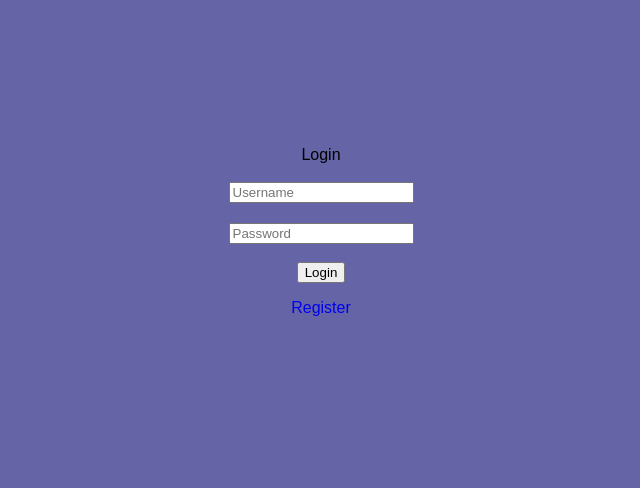
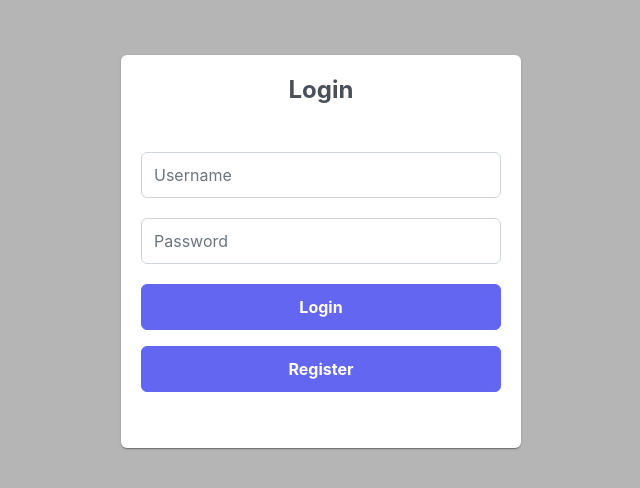
Before and after one commit to iandppl/Account-Management-Frontend, a React (Create React App) app: page /register in a window 1280 px wide. Shown: the top 488 px of the page, without its empty margins (319-959 px from the left). Built offline with nearby package versions, Linux system fonts and the light colour scheme.

Commit message:
updated app to use prime react theme

```diff
--- a/package.json
+++ b/package.json
@@ -9,9 +9,12 @@
     "@types/node": "^17.0.23",
     "@types/react": "^17.0.43",
     "@types/react-dom": "^17.0.14",
+    "bootstrap": "^5.1.3",
     "npm": "^8.6.0",
+    "primeicons": "^5.0.0",
     "primereact": "^8.0.0-rc.1",
     "react": "^18.0.0",
+    "react-bootstrap": "^2.2.3",
     "react-dom": "^18.0.0",
     "react-router": "^6.3.0",
     "react-router-dom": "^6.3.0",
--- a/src/App.tsx
+++ b/src/App.tsx
@@ -6,6 +6,11 @@ import { Routes, Route } from "react-router-dom";
 import Login from "./component/auth/Login.tsx";
 import Register from "./component/auth/Register.tsx";
 import HomePage from "./component/HomePage.tsx";
+
+// themes from prime react
+import "primereact/resources/themes/lara-light-indigo/theme.css";  //theme
+import "primereact/resources/primereact.min.css";                  //core css
+import "primeicons/primeicons.css";
 
 const App = () => {
   const [isLoggedIn, setIsLoggedIn] = useState(false);
--- a/src/component/auth/Login.tsx
+++ b/src/component/auth/Login.tsx
@@ -1,11 +1,11 @@
 import "../../styles.css";
-
+import * as constants from "../../constants"
 import { Link } from "react-router-dom";
 import { Card } from "primereact/card";
 import { InputText } from "primereact/inputtext";
 import { Button } from "primereact/button";
+const Login = (props) => {
 
-const Login = (props) => {
   return (
     <div className="login-container">
       <Card
@@ -33,6 +33,7 @@ const Login = (props) => {
               style={{
                 display: "block",
                 margin: "1rem 0",
+                fontWeight: "Bold",
                 textDecoration: "none",
               }}
               to={`/register`}
--- a/src/component/auth/Register.tsx
+++ b/src/component/auth/Register.tsx
@@ -48,6 +48,7 @@ const Register = () => {
               style={{
                 display: "block",
                 margin: "1rem 0",
+                fontWeight: "Bold",
                 textDecoration: "none",
               }}
               to={`/register`}
--- /dev/null
+++ b/src/constants/index.tsx
@@ -0,0 +1,3 @@
+export const ACTION_INVALID = "This action is invalid!"
+export const CONSTANT_NUMBER_1 = 'hello I am a constant';
+export const CONSTANT_NUMBER_2 = 'hello I am also a constant';
--- a/src/index.tsx
+++ b/src/index.tsx
@@ -1,18 +1,24 @@
 // @ts-nocheck
 import React from "react";
-import ReactDOM from "react-dom";
+// React 18 no longer uses ReactDOM.Render
+import { StrictMode } from 'react';
+import { createRoot } from 'react-dom/client';
 import "./index.css";
 import App from "./App.tsx";
 import reportWebVitals from "./reportWebVitals";
 import { BrowserRouter } from "react-router-dom";
 
-ReactDOM.render(
-  <BrowserRouter>
-    <App />
-  </BrowserRouter>,
-  document.getElementById("root")
+
+const rootElement = document.getElementById('root');
+const root = createRoot(rootElement);
+
+root.render(
+  <StrictMode>
+    <BrowserRouter>
+      <App />
+    </BrowserRouter>
+  </StrictMode>,
 );
-
 // If you want to start measuring performance in your app, pass a function
 // to log results (for example: reportWebVitals(console.log))
 // or send to an analytics endpoint. Learn more: https://bit.ly/CRA-vitals
--- a/src/styles.css
+++ b/src/styles.css
@@ -3,10 +3,7 @@ html {
 }
 
 body {
-    background: rgb(0, 212, 255);
-    background: radial-gradient(circle,
-            rgba(0, 212, 255, 1) 0%,
-            rgba(100, 100, 166, 1) 0%);
+    background: #B5B5B5;
     font-family: "Quicksand", sans-serif;
     font-weight: 500;
     -webkit-font-smoothing: antialiased;
```
Also changed, not shown: 1 other file (tests, documents, lock files or other folders).
